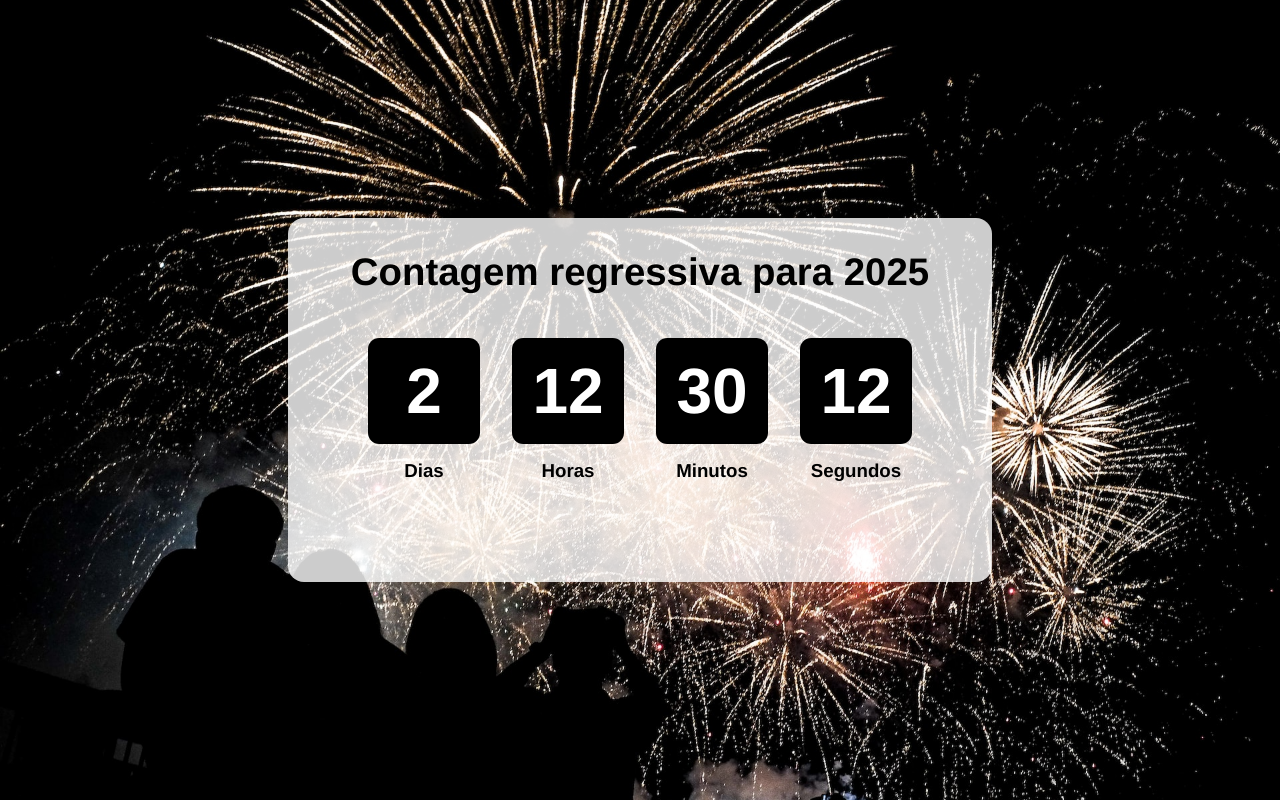
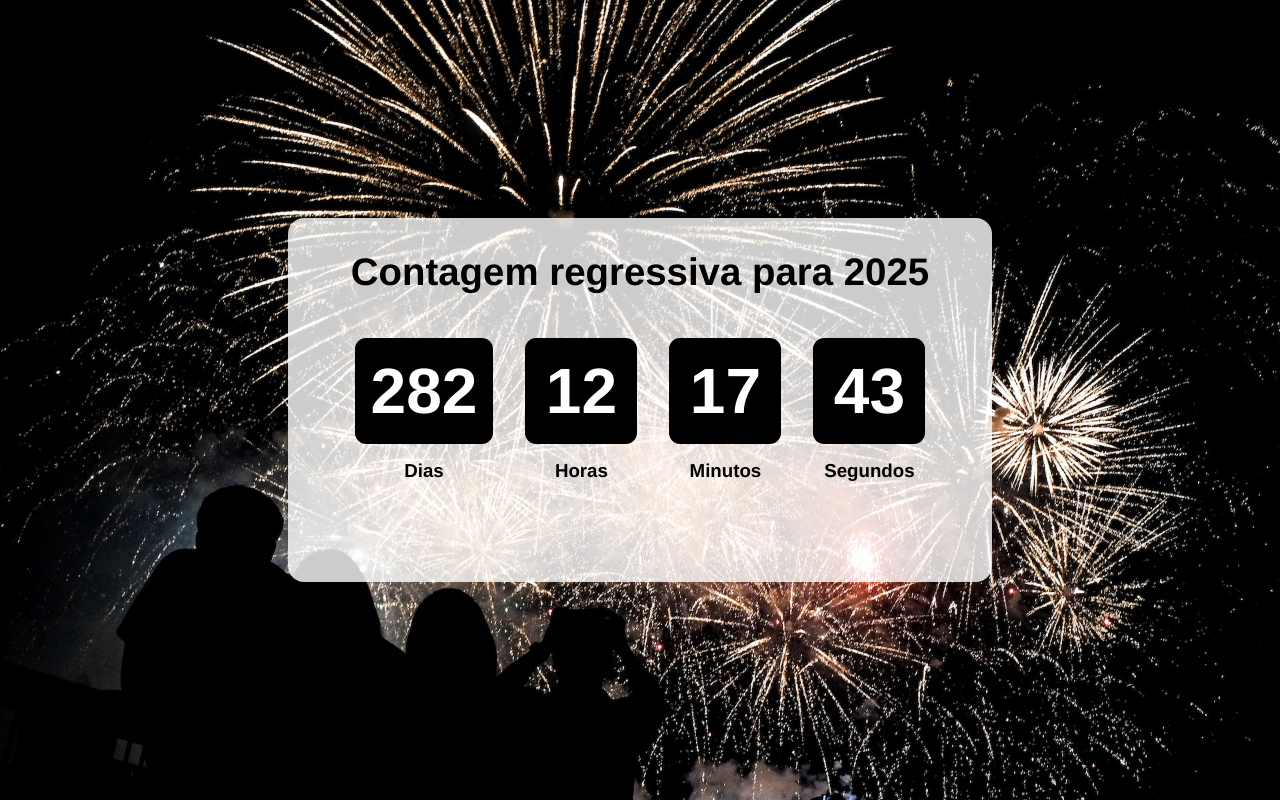
Before and after one commit to alexandrerogeriosn93/project-react-regressive-counter, a React (Vite) app: page / in a window 1280 px wide. Built offline with nearby package versions, Linux system fonts and the light colour scheme.

Commit message:
feat: create hook to countdown

```diff
--- a/src/App.jsx
+++ b/src/App.jsx
@@ -1,20 +1,24 @@
 import Counter from "./components/Counter";
 import Title from "./components/Title";
+
+import useCountdown from "./hooks/useCountdown";
 
 import NewYear from "./assets/newyear.jpg";
 
 import "./App.css";
 
 function App() {
+  const [day, hour, minute, second] = useCountdown("Jan 1, 2025 00:00:00");
+
   return (
     <div className="App" style={{ backgroundImage: `url(${NewYear})` }}>
       <div className="container">
         <Title title="Contagem regressiva para 2025" />
         <div className="countdown-container">
-          <Counter title="Dias" number={2} />
-          <Counter title="Horas" number={12} />
-          <Counter title="Minutos" number={30} />
-          <Counter title="Segundos" number={12} />
+          <Counter title="Dias" number={day} />
+          <Counter title="Horas" number={hour} />
+          <Counter title="Minutos" number={minute} />
+          <Counter title="Segundos" number={second} />
         </div>
       </div>
     </div>
--- /dev/null
+++ b/src/hooks/useCountdown.jsx
@@ -0,0 +1,33 @@
+import { useState } from "react";
+
+const useCountdown = (date) => {
+  const [day, setDay] = useState();
+  const [hour, setHour] = useState();
+  const [minute, setMinute] = useState();
+  const [second, setSecond] = useState();
+
+  const countDown = () => {
+    const countDate = new Date(date).getTime();
+    const now = new Date().getTime();
+    const interval = countDate - now;
+    const second = 1000;
+    const minute = second * 60;
+    const hour = minute * 60;
+    const day = hour * 24;
+    const dayNumber = Math.floor(interval / day);
+    const hourNumber = Math.floor((interval % day) / hour);
+    const minuteNumber = Math.floor((interval % hour) / minute);
+    const secondNumber = Math.floor((interval % minute) / second);
+
+    setDay(dayNumber);
+    setHour(hourNumber);
+    setMinute(minuteNumber);
+    setSecond(secondNumber);
+  };
+
+  setInterval(countDown, 1000);
+
+  return [day, hour, minute, second];
+};
+
+export default useCountdown;
```
